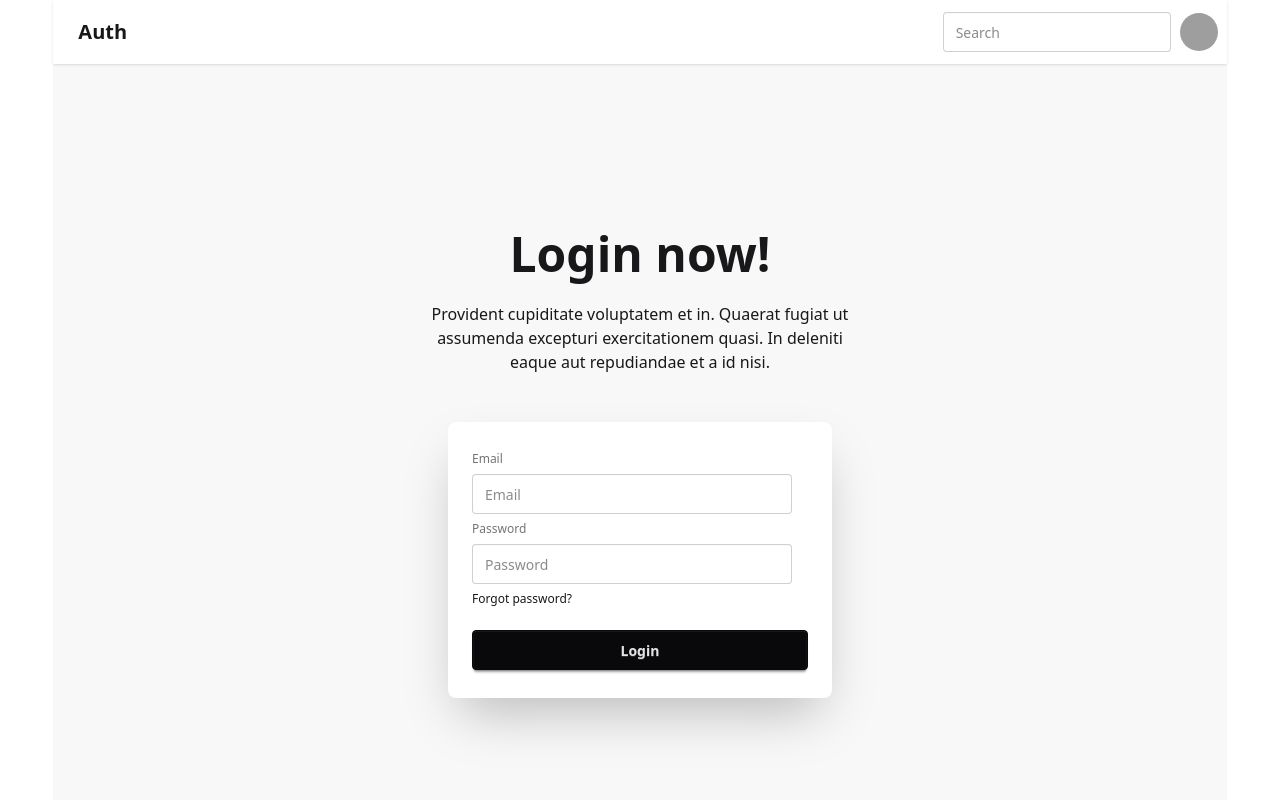
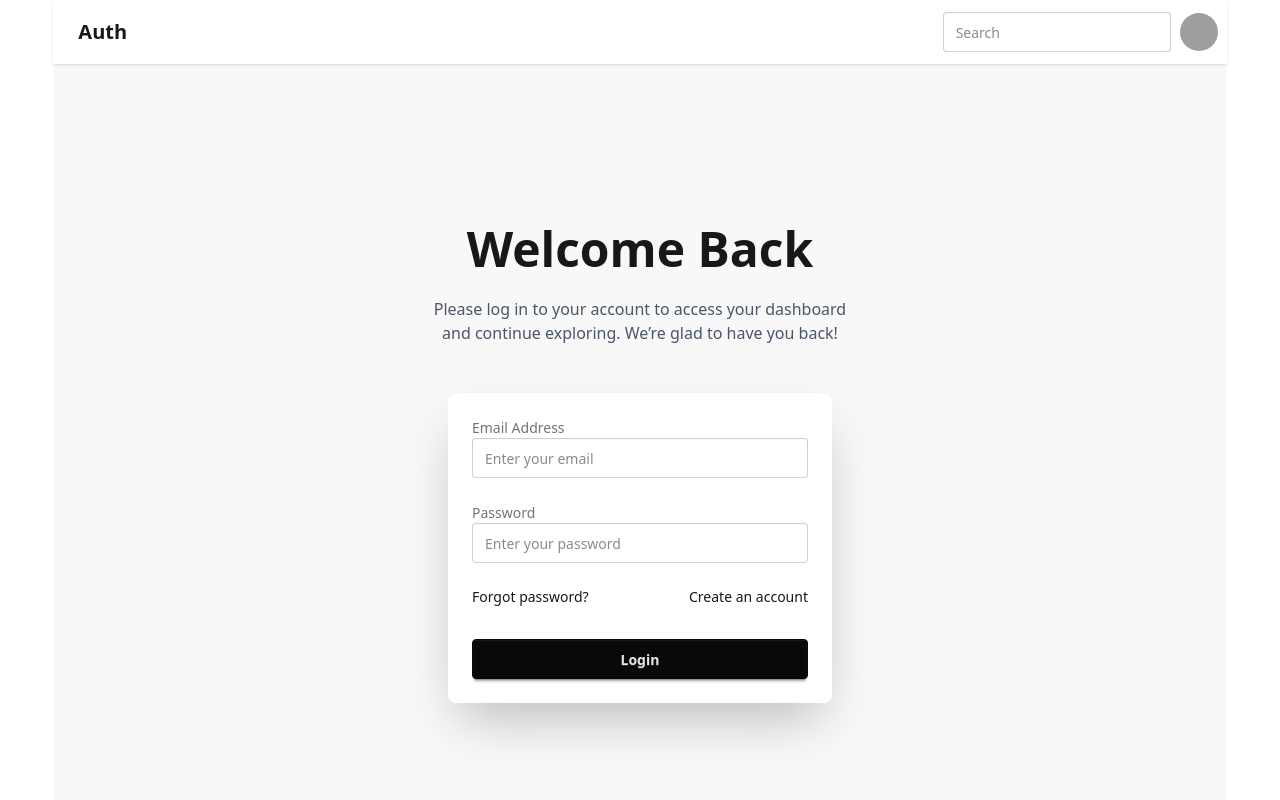
Before and after one commit to Amitkumersarkar/Simple-Auth-Projects, a React (Vite) app: page /login in a window 1280 px wide. Shown: the top 800 px of the page. Built offline with nearby package versions, Linux system fonts and the light colour scheme; grey boxes are pictures that could not be loaded.

Commit message:
added login auth file

```diff
--- a/src/components/Login/Login.jsx
+++ b/src/components/Login/Login.jsx
@@ -1,27 +1,98 @@
+import { signInWithEmailAndPassword } from "firebase/auth";
+import { NavLink } from "react-router-dom";
+import auth from "../Firebase.init";
+import { useState } from "react";
 
 const Login = () => {
+    //declared state to success message
+    const [success, setSuccess] = useState(false);
+
+    //declared state for error message
+    const [loginError, setLoginError] = useState('');
+    const handleLogin = (e) => {
+        // stop reloading
+        e.preventDefault();
+        const email = e.target.email.value;
+        const password = e.target.password.value;
+
+        console.log(email, password);
+
+        // reset status shown here
+        // by default status
+        setSuccess(false);
+        //reset login error message status by default
+        setLoginError('');
+
+        // log in user
+        signInWithEmailAndPassword(auth, email, password)
+            .then(result => {
+                console.log(result.user);
+                // after successful status
+                setSuccess(true);
+                // login error message
+                setLoginError(error.message);
+            })
+            .then(error => {
+                console.log('ERROR', error.message);
+            })
+    }
 
     return (
         <div className="hero bg-base-200 min-h-screen">
-            <div className="flex flex-col items-center w-full max-w-md mx-auto space-y-6">
+            <div className="flex flex-col items-center w-full max-w-md mx-auto space-y-6 px-4">
                 <div className="text-center">
-                    <h1 className="text-5xl font-bold">Login now!</h1>
-                    <p className="py-6">
-                        Provident cupiditate voluptatem et in. Quaerat fugiat ut assumenda excepturi exercitationem
-                        quasi. In deleniti eaque aut repudiandae et a id nisi.
+                    <h1 className="text-5xl font-bold">Welcome Back</h1>
+                    <p className="py-6 text-gray-600">
+                        Please log in to your account to access your dashboard and continue exploring.
+                        We’re glad to have you back!
                     </p>
                 </div>
+
                 <div className="card bg-base-100 w-full max-w-sm shrink-0 shadow-2xl">
-                    <div className="card-body">
-                        <fieldset className="fieldset">
-                            <label className="label">Email</label>
-                            <input type="email" className="input" placeholder="Email" />
-                            <label className="label">Password</label>
-                            <input type="password" className="input" placeholder="Password" />
-                            <div><a className="link link-hover">Forgot password?</a></div>
-                            <button className="btn btn-neutral mt-4">Login</button>
-                        </fieldset>
-                    </div>
+                    <form onSubmit={handleLogin}>
+                        <div className="card-body space-y-4">
+                            <div>
+                                <label htmlFor="email" className="label font-medium">Email Address</label>
+                                <input
+                                    type="email"
+                                    id="email"
+                                    name="email"
+                                    className="input input-bordered w-full"
+                                    placeholder="Enter your email"
+                                    required
+                                />
+                            </div>
+
+                            <div>
+                                <label htmlFor="password" className="label font-medium">Password</label>
+                                <input
+                                    type="password"
+                                    id="password"
+                                    name="password"
+                                    className="input input-bordered w-full"
+                                    placeholder="Enter your password"
+                                    required
+                                />
+                            </div>
+
+                            <div className="flex justify-between text-sm">
+                                <a href="#" className="link link-hover">Forgot password?</a>
+                                <NavLink to='/register'>
+                                    <a href="#" className="link link-hover">Create an account</a>
+                                </NavLink>
+                            </div>
+
+                            <button type="submit" className="btn btn-neutral w-full mt-2">Login</button>
+                        </div>
+                    </form>
+                    {/* show success message  */}
+                    {
+                        success && <p className="text-green-500">User Login successfully</p>
+                    }
+                    {/* show login error message */}
+                    {
+                        loginError && <p className="text-red-400">{loginError}</p>
+                    }
                 </div>
             </div>
         </div>
```
